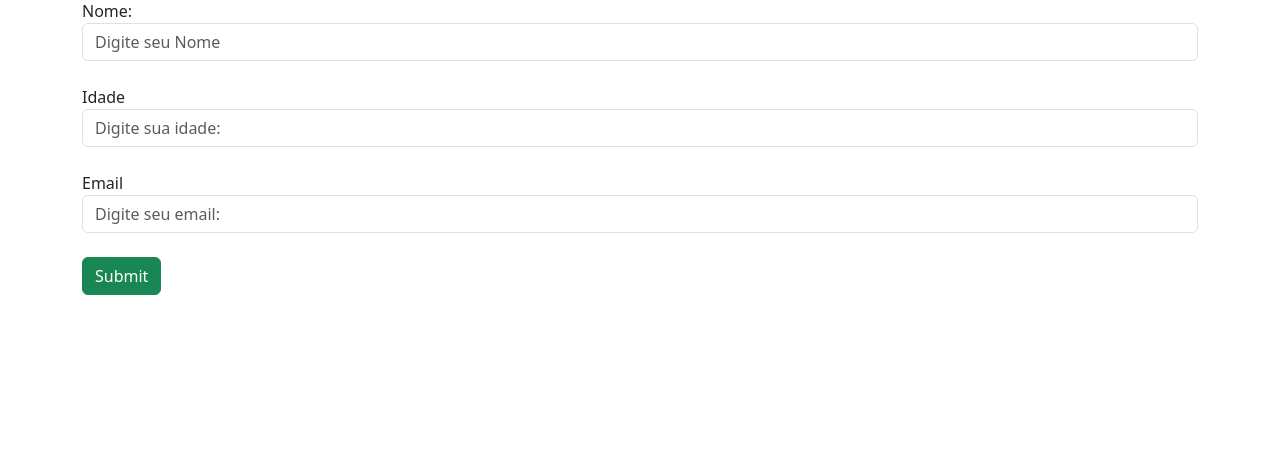
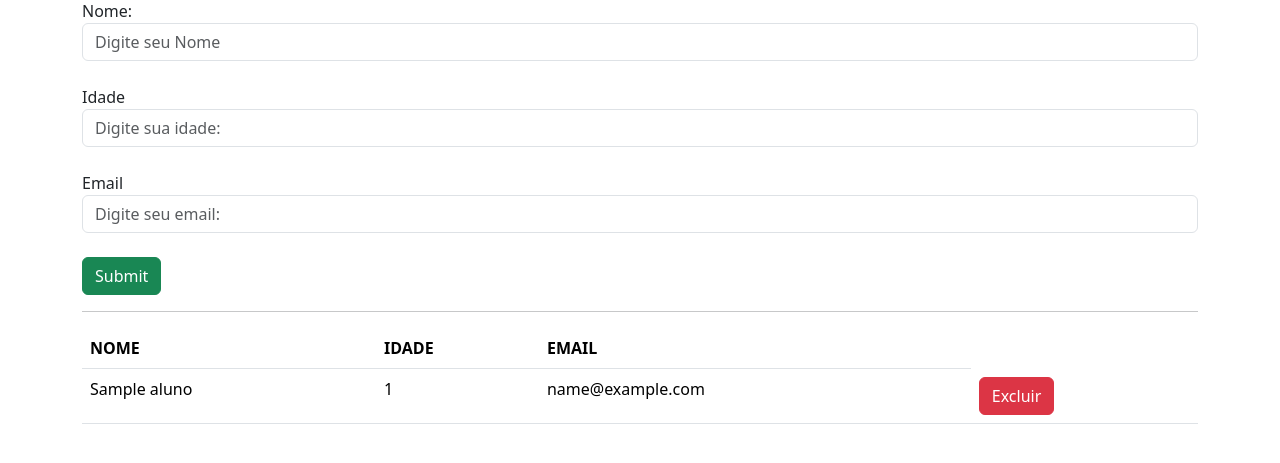
Before and after one commit to rodrigo134/DjangoProject, a Django app: page /alunos/criar_aluno/ in a window 1280 px wide. Shown: the part 130-593 px from the top of the page. Run offline with Django 5.2, Linux system fonts and the light colour scheme; tables that the repository leaves empty hold one stand-in row (values such as "Sample post").

Commit message:
adicionei excluir usuarios e listar usuarios cadastrados

```diff
--- a/alunos/admin.py
+++ b/alunos/admin.py
@@ -1,3 +1,7 @@
 from django.contrib import admin
 
 # Register your models here.
+from .models import Aluno
+
+
+admin.site.register(Aluno)
--- a/alunos/templates/criar_aluno.html
+++ b/alunos/templates/criar_aluno.html
@@ -1,20 +1,29 @@
 <!doctype html>
 <html lang="en">
+
 <head>
   <meta charset="utf-8">
   <meta name="viewport" content="width=device-width, initial-scale=1">
   <title>Bootstrap demo</title>
-    <link href="https://cdn.jsdelivr.net/npm/bootstrap@5.3.3/dist/css/bootstrap.min.css" rel="stylesheet" integrity="sha384-QWTKZyjpPEjISv5WaRU9OFeRpok6YctnYmDr5pNlyT2bRjXh0JMhjY6hW+ALEwIH" crossorigin="anonymous">
+  <link href="https://cdn.jsdelivr.net/npm/bootstrap@5.3.3/dist/css/bootstrap.min.css" rel="stylesheet"
+    integrity="sha384-QWTKZyjpPEjISv5WaRU9OFeRpok6YctnYmDr5pNlyT2bRjXh0JMhjY6hW+ALEwIH" crossorigin="anonymous">
 </head>
+
 <body>
   <div class="container">
     <br><br>
     <h1>Cadastre um aluno </h1>
     {% if status == '1' %}
+    <div class="alert alert-danger" role="alert">
       <p>Nome ou idade inválidos</p>
+    </div>
+
 
     {% elif status == '0' %}
+    <div class="alert alert-success" role="alert">
       <p>Dados cadastrados com sucesso</p>
+    </div>
+
 
     {% endif %}
     <hr>
@@ -31,9 +40,39 @@
       <input type="submit" class="btn btn-success">
 
     </form>
+    <hr>
 
+
+
+    <table class="table">
+      <thead>
+        <tr>
+
+          <th scope="col">NOME</th>
+          <th scope="col">IDADE</th>
+          <th scope="col">EMAIL</th>
+        </tr>
+      </thead>
+      <tbody>
+        {% for aluno in alunos %}
+        <tr>
+
+          <td>{{aluno.nome}}</td>
+          <td>{{aluno.idade}}</td>
+          <td>{{aluno.email}}</td>
+          <td><a href="/alunos/deletar_aluno/{{aluno.id}}" class="btn btn-danger">Excluir</a></td>
+        </tr>
+        {% endfor %}
+
+
+
+      </tbody>
+    </table>
   </div>
-    <script src="https://cdn.jsdelivr.net/npm/bootstrap@5.3.3/dist/js/bootstrap.bundle.min.js" integrity="sha384-YvpcrYf0tY3lHB60NNkmXc5s9fDVZLESaAA55NDzOxhy9GkcIdslK1eN7N6jIeHz" crossorigin="anonymous"></script>
+  <script src="https://cdn.jsdelivr.net/npm/bootstrap@5.3.3/dist/js/bootstrap.bundle.min.js"
+    integrity="sha384-YvpcrYf0tY3lHB60NNkmXc5s9fDVZLESaAA55NDzOxhy9GkcIdslK1eN7N6jIeHz"
+    crossorigin="anonymous"></script>
 
 </body>
+
 </html>
--- a/alunos/urls.py
+++ b/alunos/urls.py
@@ -2,6 +2,6 @@ from django.urls import path
 from . import views
 urlpatterns = [
     path('criar_aluno/', views.criar_aluno, name="criar_aluno"),
-    path("listar" , views.listar)
-
+    path("deletar_aluno/<int:id>" , views.deletar_aluno),
+    path("listar" , views.listar),
 ]
--- a/alunos/views.py
+++ b/alunos/views.py
@@ -7,8 +7,8 @@ from .models import Aluno
 def criar_aluno(request):
     if request.method == 'GET':
         status = request.GET.get('status')
-
-        return render(request, 'criar_aluno.html',{'status':status})
+        alunos = Aluno.objects.all()
+        return render(request, 'criar_aluno.html',{'status':status, "alunos": alunos})
     elif request.method == 'POST':
         nome = request.POST.get('nome')
         idade = request.POST.get('idade')
@@ -18,7 +18,6 @@ def criar_aluno(request):
             return redirect('/alunos/criar_aluno/?status=1') #status = 1 na URL
 
 
-
         aluno = Aluno(nome=nome, idade=idade, email=email)
         aluno.save()
         return redirect('/alunos/criar_aluno/?status=0')
@@ -26,3 +25,9 @@ def criar_aluno(request):
 
 def listar(request):
     return HttpResponse("Listei")
+
+
+def deletar_aluno(request,id):
+    aluno= Aluno.objects.get(id=id)
+    aluno.delete()
+    return redirect ('criar_aluno')
```
Also changed, not shown: db.sqlite3. Lines whose indentation alone changed are shown as unchanged.
